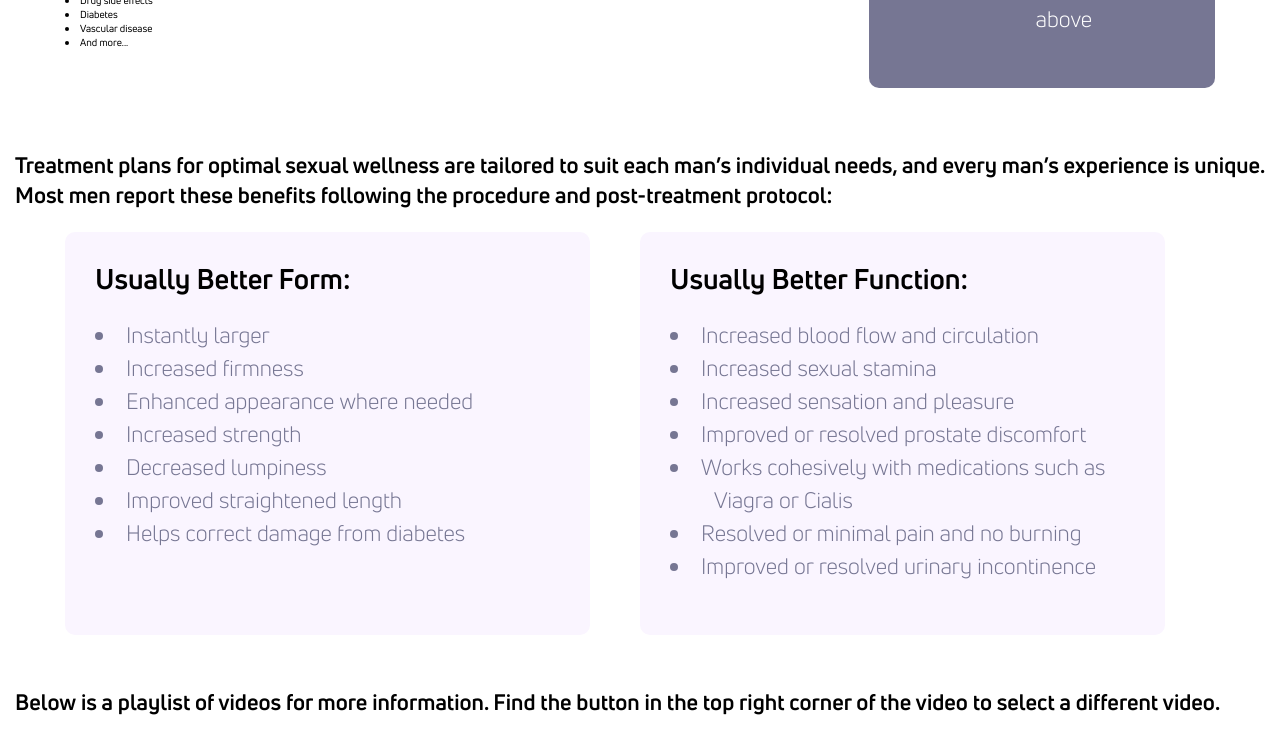
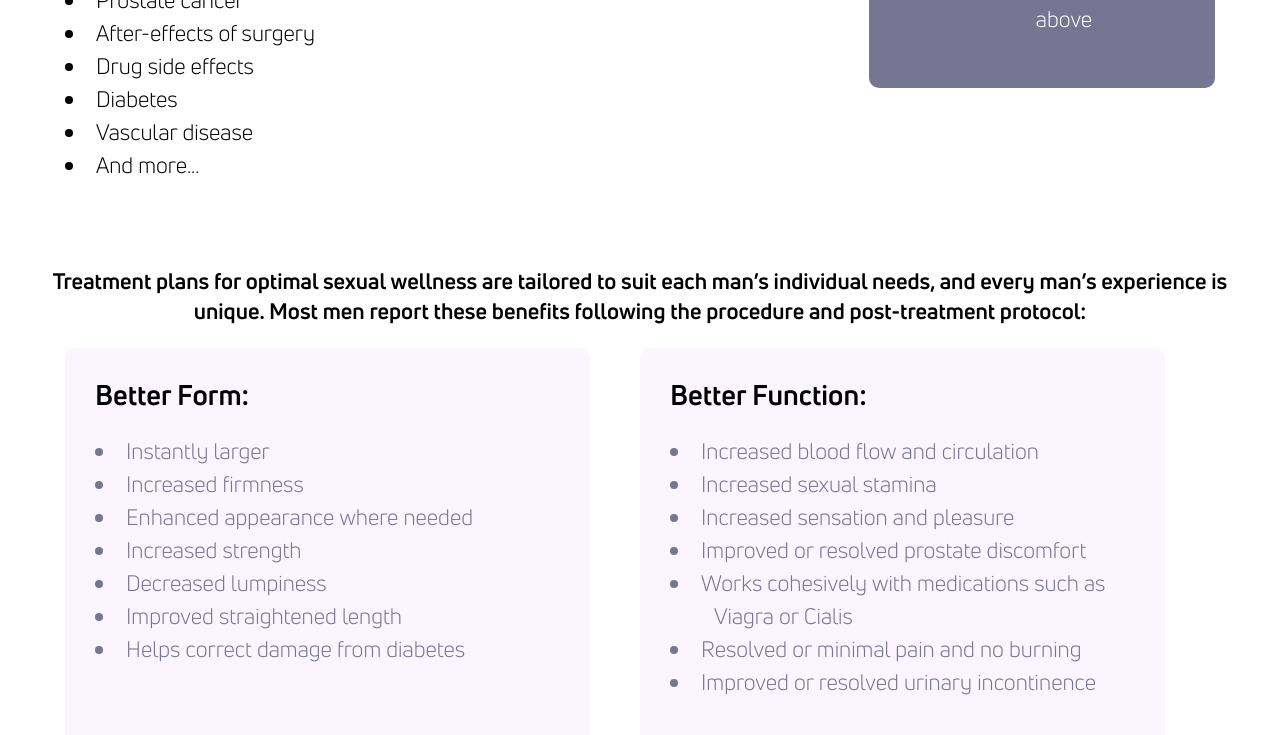
Before and after one commit to theneverwoods/gerstenberg.clinic, a Jekyll site: the page built from services/p-shot.html, in a window 1280 px wide and 900 px high, scrolled down 1480 px, cut to the strip 0-735 px from the top of the window. Built offline with Jekyll 4.4.1, drawn with Linux system fonts in a browser that asks for light colours.

Commit message:
Update p-shot.html

```diff
--- a/services/p-shot.html
+++ b/services/p-shot.html
@@ -25,6 +25,7 @@ redirect_from: /maleprp
         </p>
 		<p>The Priapus Shot® is designed to deliver lasting improvements in sexual performance for men, especially in those who have lost function due to:
         </p>
+        <ul>
             <li>An enlarged prostate</li>
             <li>Prostate cancer</li>
             <li>After-effects of surgery</li>
@@ -32,7 +33,7 @@ redirect_from: /maleprp
             <li>Diabetes</li>
             <li>Vascular disease</li>
             <li>And more...</li>
-
+        </ul>
 	</div>
     <div class="third center">
 		<div class="card dark">
@@ -49,12 +50,12 @@ redirect_from: /maleprp
 	</div>
 </div>
 
-<h3>Treatment plans for optimal sexual wellness are tailored to suit each man’s individual needs, and every man’s experience is unique. Most men report these benefits following the procedure and post-treatment protocol:</h3>
+<h3 style="text-align: center">Treatment plans for optimal sexual wellness are tailored to suit each man’s individual needs, and every man’s experience is unique. Most men report these benefits following the procedure and post-treatment protocol:</h3>
 
 <div class="row cards">
 
 	<div class="third card light">
-		<h3>Usually Better Form:</h3>
+		<h3>Better Form:</h3>
 		<ul>
             <li>Instantly larger</li>
             <li>Increased firmness</li>
@@ -67,7 +68,7 @@ redirect_from: /maleprp
 	</div>
 
     <div class="third card light">
-		<h3>Usually Better Function:</h3>
+		<h3>Better Function:</h3>
 		<ul>
             <li>Increased blood flow and circulation</li>
             <li>Increased sexual stamina</li>
@@ -81,7 +82,7 @@ redirect_from: /maleprp
 
 </div>
 
-<h3>Below is a playlist of videos for more information. Find the button in the top right corner of the video to select a different video.</h3>
+<h3 style="text-align: center">Below is a playlist of videos for more information. Find the button in the top right corner of the video to select a different video.</h3>
 
 <div class="row video">
 	<iframe class="assetIframe" style="border:0"
```
Lines whose indentation alone changed are shown as unchanged.
